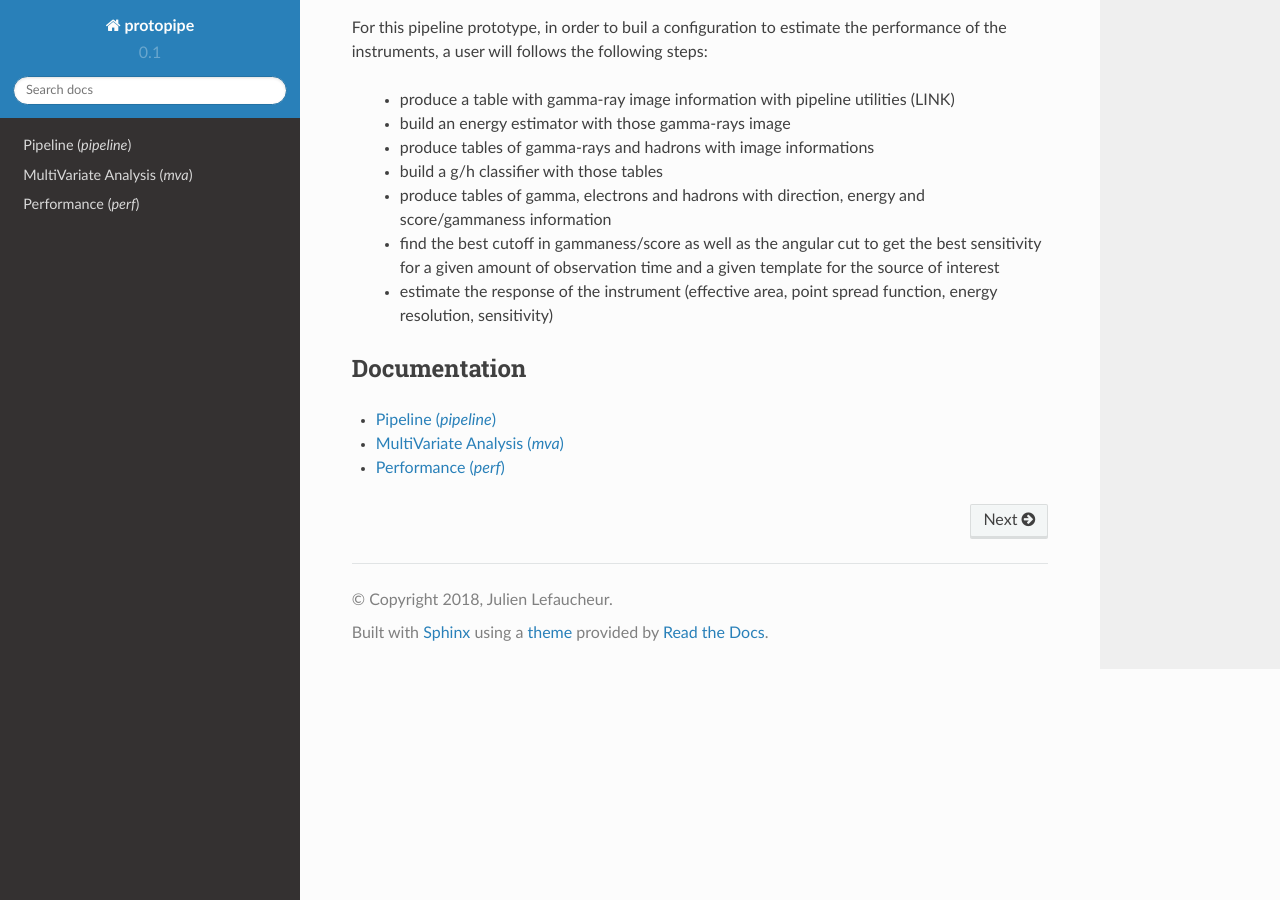
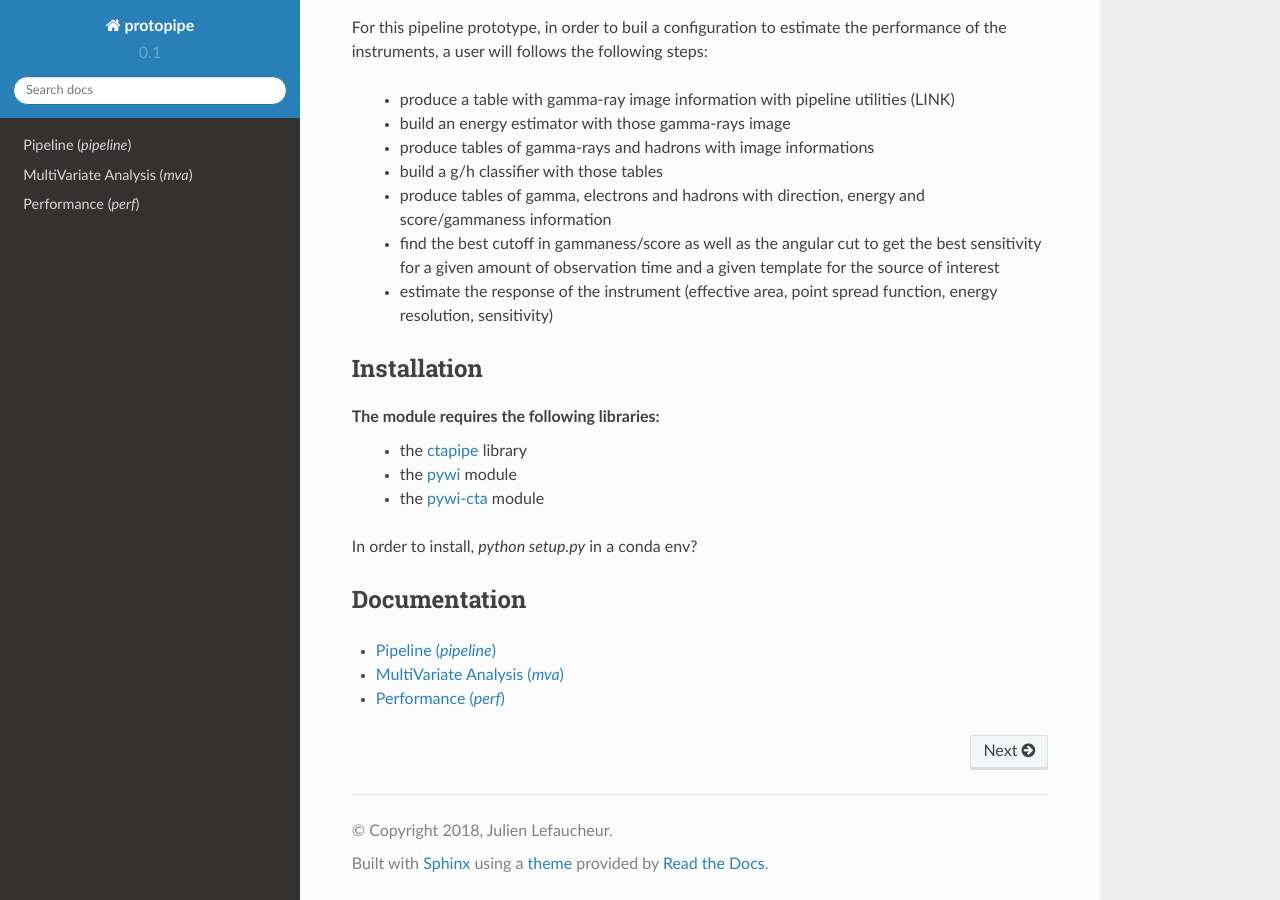
Before and after one commit to cta-observatory/protopipe, a Sphinx documentation site: the page built from docs/index.rst, in a window 1280 px wide and 900 px high, scrolled down 599 px. Built offline with Sphinx 7.4.7 and the Read the Docs theme 2.0.0, drawn with Linux system fonts in a browser that asks for light colours; pages that are not in the unit, such as notebooks, are missing from menus.

Commit message:
Add install section

```diff
--- a/docs/index.rst
+++ b/docs/index.rst
@@ -39,6 +39,15 @@ the performance of the instruments, a user will follows the following steps:
  * estimate the response of the instrument (effective area,
    point spread function, energy resolution, sensitivity)
 
+Installation
+============
+The module requires the following libraries:
+ * the `ctapipe`_ library
+ * the `pywi`_ module
+ * the `pywi-cta`_ module
+
+In order to install, `python setup.py` in a conda env?
+
 Documentation
 =============
 
@@ -49,3 +58,7 @@ Documentation
    mva/index
    perf/index
    scripts/index
+
+.. _ctapipe: https://cta-observatory.github.io/ctapipe/
+.. _pywi: http://www.pywi.org/
+.. _pywi-cta: http://cta.pywi.org/
```
